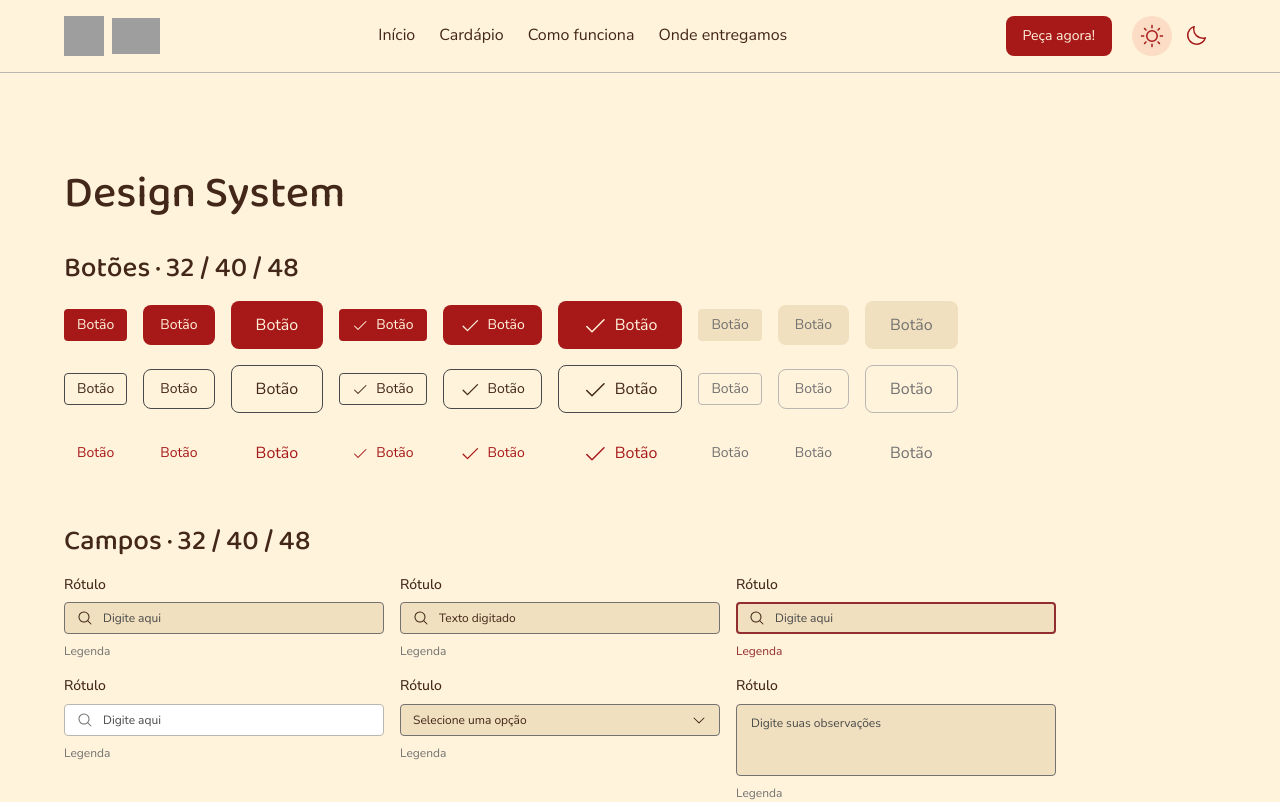
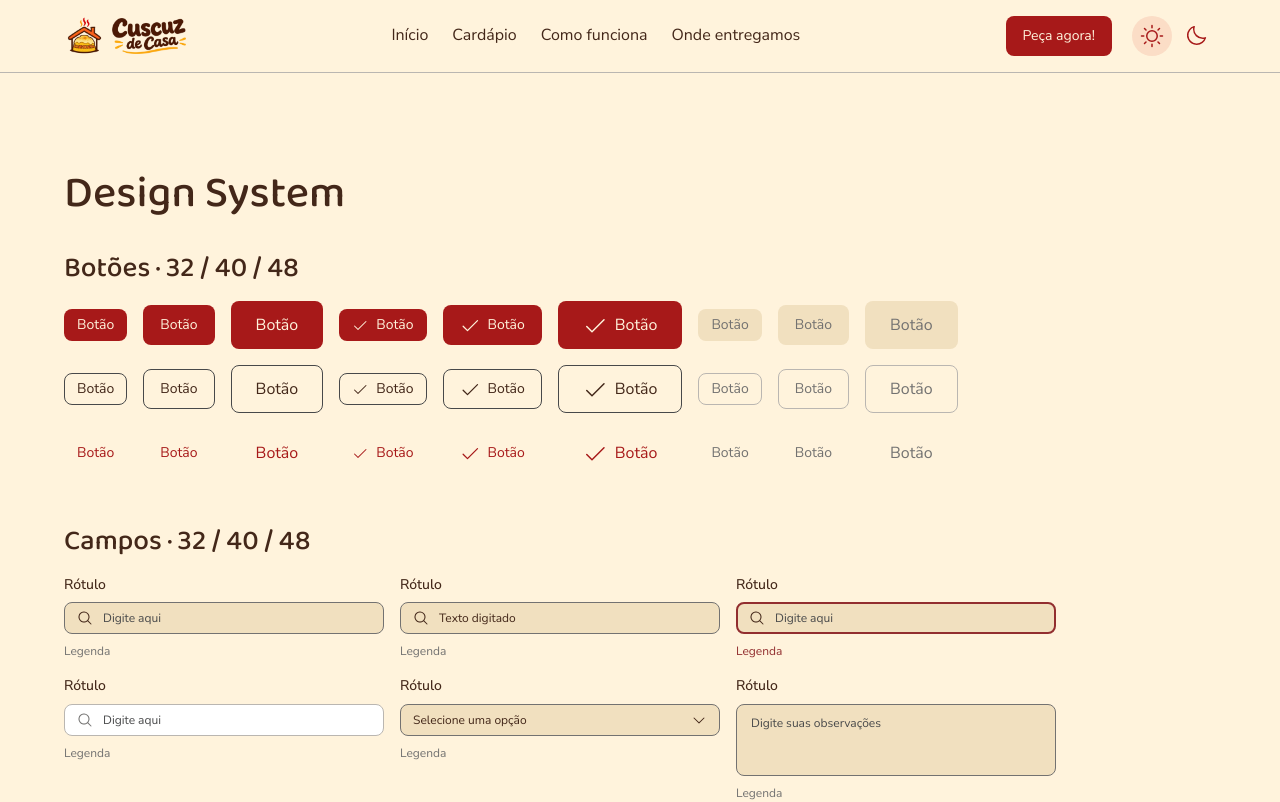
Before and after one commit to rodolphoraposo/cuscuzdecasa, a React (Vite) app: page /design-system in a window 1280 px wide. Shown: the top 802 px of the page. Built offline with nearby package versions, Linux system fonts and the light colour scheme; grey boxes are pictures that could not be loaded.

Commit message:
style: Biblioteca UI, tokens do Figma e cards com tamanho fixo

```diff
--- a/src/components/Footer.tsx
+++ b/src/components/Footer.tsx
@@ -1,5 +1,5 @@
 import { Link } from "react-router-dom";
-import logo from "../assets/img/logo-full.png";
+import logo from "../assets/img/logo-full.webp";
 import { contato } from "../data/menu";
 
 export function Footer() {
--- a/src/components/Header.tsx
+++ b/src/components/Header.tsx
@@ -1,7 +1,7 @@
 import { Moon, Sun } from "@phosphor-icons/react";
 import { Link, NavLink } from "react-router-dom";
-import icone from "../assets/img/logo-icon.png";
-import wordmark from "../assets/img/wordmark.png";
+import icone from "../assets/img/logo-icon.webp";
+import wordmark from "../assets/img/wordmark.webp";
 import { useTheme } from "../context/useTheme";
 
 export function Header() {
--- a/src/data/menu.ts
+++ b/src/data/menu.ts
@@ -1,14 +1,14 @@
-import carneMoida from "../assets/img/carne-moida.png";
-import salsicha from "../assets/img/salsicha-ao-molho.png";
-import calabresa from "../assets/img/calabresa.jpg";
-import frango from "../assets/img/frango-desfiado.jpg";
-import carneDeSol from "../assets/img/carne-de-sol.jpg";
-import romeu from "../assets/img/romeu-e-julieta.png";
-import cartola from "../assets/img/cartola.jpg";
-import coca from "../assets/img/coca-cola.png";
-import guarana from "../assets/img/guarana-antartica.png";
-import fanta from "../assets/img/fanta-laranja.png";
-import agua from "../assets/img/agua-mineral.png";
+import carneMoida from "../assets/img/carne-moida.webp";
+import salsicha from "../assets/img/salsicha-ao-molho.webp";
+import calabresa from "../assets/img/calabresa.webp";
+import frango from "../assets/img/frango-desfiado.webp";
+import carneDeSol from "../assets/img/carne-de-sol.webp";
+import romeu from "../assets/img/romeu-e-julieta.webp";
+import cartola from "../assets/img/cartola.webp";
+import coca from "../assets/img/coca-cola.webp";
+import guarana from "../assets/img/guarana-antartica.webp";
+import fanta from "../assets/img/fanta-laranja.webp";
+import agua from "../assets/img/agua-mineral.webp";
 
 export type CategoriaId = "salgados" | "doces" | "bebidas";
 
@@ -46,10 +46,10 @@ export const produtos: Produto[] = [
   { id: "romeu-e-julieta", categoria: "doces", nome: "Romeu & Julieta", descricao: `Goiabada com queijo coalho, ${acomp}`, preco: 12.99, imagem: romeu },
   { id: "cartola", categoria: "doces", nome: "Cartola", descricao: `Banana com queijo coalho, ${acomp}`, preco: 12.99, imagem: cartola },
 
-  { id: "coca-cola", categoria: "bebidas", nome: "Coca-Cola", descricao: "Refrigerante em lata - 350ml", preco: 5.99, imagem: coca, ajuste: "contain" },
-  { id: "guarana-antartica", categoria: "bebidas", nome: "Guaraná Antártica", descricao: "Refrigerante em lata - 350ml", preco: 5.99, imagem: guarana, ajuste: "contain" },
-  { id: "fanta-laranja", categoria: "bebidas", nome: "Fanta laranja", descricao: "Refrigerante em lata - 350ml", preco: 5.99, imagem: fanta, ajuste: "contain" },
-  { id: "agua-mineral", categoria: "bebidas", nome: "Água mineral sem gás", descricao: "Garrafa pet - 500ml", preco: 2.99, imagem: agua, ajuste: "contain" },
+  { id: "coca-cola", categoria: "bebidas", nome: "Coca-Cola", descricao: "Refrigerante em lata - 350ml", preco: 5.99, imagem: coca },
+  { id: "guarana-antartica", categoria: "bebidas", nome: "Guaraná Antártica", descricao: "Refrigerante em lata - 350ml", preco: 5.99, imagem: guarana },
+  { id: "fanta-laranja", categoria: "bebidas", nome: "Fanta laranja", descricao: "Refrigerante em lata - 350ml", preco: 5.99, imagem: fanta },
+  { id: "agua-mineral", categoria: "bebidas", nome: "Água mineral sem gás", descricao: "Garrafa pet - 500ml", preco: 2.99, imagem: agua },
 ];
 
 /** Produtos que aparecem na prévia da Home */
--- a/src/pages/Home.tsx
+++ b/src/pages/Home.tsx
@@ -1,6 +1,6 @@
 import { Link } from "react-router-dom";
-import hero from "../assets/img/hero-carne-de-sol-recheio.jpg";
-import logo from "../assets/img/logo-full.png";
+import hero from "../assets/img/hero-carne-de-sol-recheio.webp";
+import logo from "../assets/img/logo-full.webp";
 import { Tag } from "../components/ui";
 import { ProductRow } from "../components/ProductItem";
 import { condominios, contato, destaquesHome, produtos } from "../data/menu";
--- a/src/styles/components.css
+++ b/src/styles/components.css
@@ -5,7 +5,7 @@
 .header__brand img:first-child { width: 40px; height: 40px; }
 .header__brand img:last-child { height: 36px; width: auto; }
 .header__nav { display: none; gap: var(--esp-24); }
-.header__nav a { padding: var(--esp-8) 0; text-decoration: none; border-bottom: 2px solid transparent; }
+.header__nav a { border-radius: var(--raio-4); padding: var(--esp-8) 0; text-decoration: none; border-bottom: 2px solid transparent; }
 .header__nav a:hover { border-bottom-color: var(--borda-forte); }
 .header__nav a[aria-current="page"] { border-bottom-color: var(--acao-primaria); }
 .header__actions { display: flex; align-items: center; gap: var(--esp-4); }
@@ -58,10 +58,9 @@
 
 /* ---------- Card (grade): tamanho FIXO; a foto preenche o quadro de 180px ---------- */
 .cards { display: flex; gap: var(--esp-16); overflow-x: auto; scroll-snap-type: x mandatory; padding-bottom: var(--esp-8); margin-inline: calc(var(--grid-margem) * -1); padding-inline: var(--grid-margem); scroll-padding-inline: var(--grid-margem); }
-.cards > * { flex: 0 0 340px; scroll-snap-align: start; }
-@media (max-width: 380px) { .cards > * { flex-basis: calc(100% - 32px); } }
+.cards > * { flex: 0 0 320px; scroll-snap-align: start; }
 @media (min-width: 900px) {
-  .cards { display: grid; grid-template-columns: repeat(auto-fill, minmax(300px, 1fr)); overflow: visible; margin-inline: 0; padding-inline: 0; gap: var(--esp-24); }
+  .cards { display: grid; grid-template-columns: repeat(auto-fill, 320px); justify-content: start; overflow: visible; margin-inline: 0; padding-inline: 0; gap: var(--esp-24); }
   .cards > * { flex: initial; }
 }
 .card { display: flex; flex-direction: column; height: 326px; background: var(--fundo-superficie); border: 1px solid var(--borda-sutil); border-radius: var(--raio-12); overflow: hidden; transition: box-shadow 0.15s, border-color 0.15s; }
--- a/src/styles/ui.css
+++ b/src/styles/ui.css
@@ -11,7 +11,7 @@
   text-decoration: none; white-space: nowrap; cursor: pointer;
   transition: background-color 0.15s, border-color 0.15s, color 0.15s;
 }
-.btn--sm { height: 32px; padding: 0 var(--esp-12); border-radius: var(--raio-4); }
+.btn--sm { height: 32px; padding: 0 var(--esp-12); }
 .btn--md { height: 40px; padding: 0 var(--esp-16); border-radius: var(--raio-8); }
 .btn--lg { height: 48px; padding: 0 var(--esp-24); border-radius: var(--raio-8); font-size: 16px; }
 .btn--block { display: flex; width: 100%; }
@@ -64,7 +64,7 @@
   color: var(--texto-primario); font: 400 14px / 1.4 var(--fonte-texto);
   transition: border-color 0.15s;
 }
-.control--sm { height: 32px; border-radius: var(--raio-4); font-size: 12px; }
+.control--sm { height: 32px; font-size: 12px; }
 .control--lg { height: 48px; padding: 0 var(--esp-16); }
 .control:hover { border-color: var(--borda-campo-hover); }
 .control:focus-within { border: 2px solid var(--anel-foco); padding-inline: calc(var(--esp-12) - 1px); }
@@ -132,6 +132,7 @@
 .toast__titulo { font: 400 16px / 1.3 var(--fonte-texto); }
 .toast__msg { margin-top: var(--esp-8); font: 400 14px / 1.4 var(--fonte-texto); color: var(--texto-secundario); }
 .banner {
+  border-radius: var(--raio-4);
   display: grid; grid-template-columns: auto 1fr auto; gap: var(--esp-12); align-items: center;
   min-height: 44px; padding: var(--esp-8) var(--esp-12);
   background: var(--aviso-fundo); border-left: 4px solid var(--aviso-cor);
@@ -186,12 +187,12 @@
 .avatar--64 { width: 64px; height: 64px; font-size: 20px; font-weight: 700; }
 
 /* ---------- Indicador (stat) ---------- */
-.stat { display: grid; gap: var(--esp-8); width: 100%; max-width: 320px; padding: var(--esp-24); background: var(--fundo-superficie); border: 1px solid var(--borda-sutil); border-radius: var(--raio-8); }
+.stat { display: grid; gap: var(--esp-8); width: 100%; max-width: 320px; padding: var(--esp-24); background: var(--fundo-superficie); border: 1px solid var(--borda-sutil); border-radius: var(--raio-12); }
 .stat__valor { font: 500 44px / 1.2 var(--fonte-titulo); }
 .stat--marca { background: var(--acao-primaria); border-color: var(--acao-primaria); color: var(--texto-sobre-acento); }
 
 /* ---------- Navegação ---------- */
-.aba { padding: var(--esp-8) var(--esp-16); background: none; border: 0; border-bottom: 2px solid transparent; font: 400 14px / 1.4 var(--fonte-texto); color: var(--texto-secundario); }
+.aba { border-radius: var(--raio-4); padding: var(--esp-8) var(--esp-16); background: none; border: 0; border-bottom: 2px solid transparent; font: 400 14px / 1.4 var(--fonte-texto); color: var(--texto-secundario); }
 .aba:hover { border-bottom-color: var(--borda-forte); color: var(--texto-primario); }
 .aba[aria-selected="true"] { color: var(--texto-primario); font-weight: 600; border-bottom-color: var(--acao-primaria); }
 .aba:focus-visible { outline: 2px solid var(--anel-foco); outline-offset: 0; }
```
Also changed, not shown: 1 other file (tests, documents, lock files or other folders).
